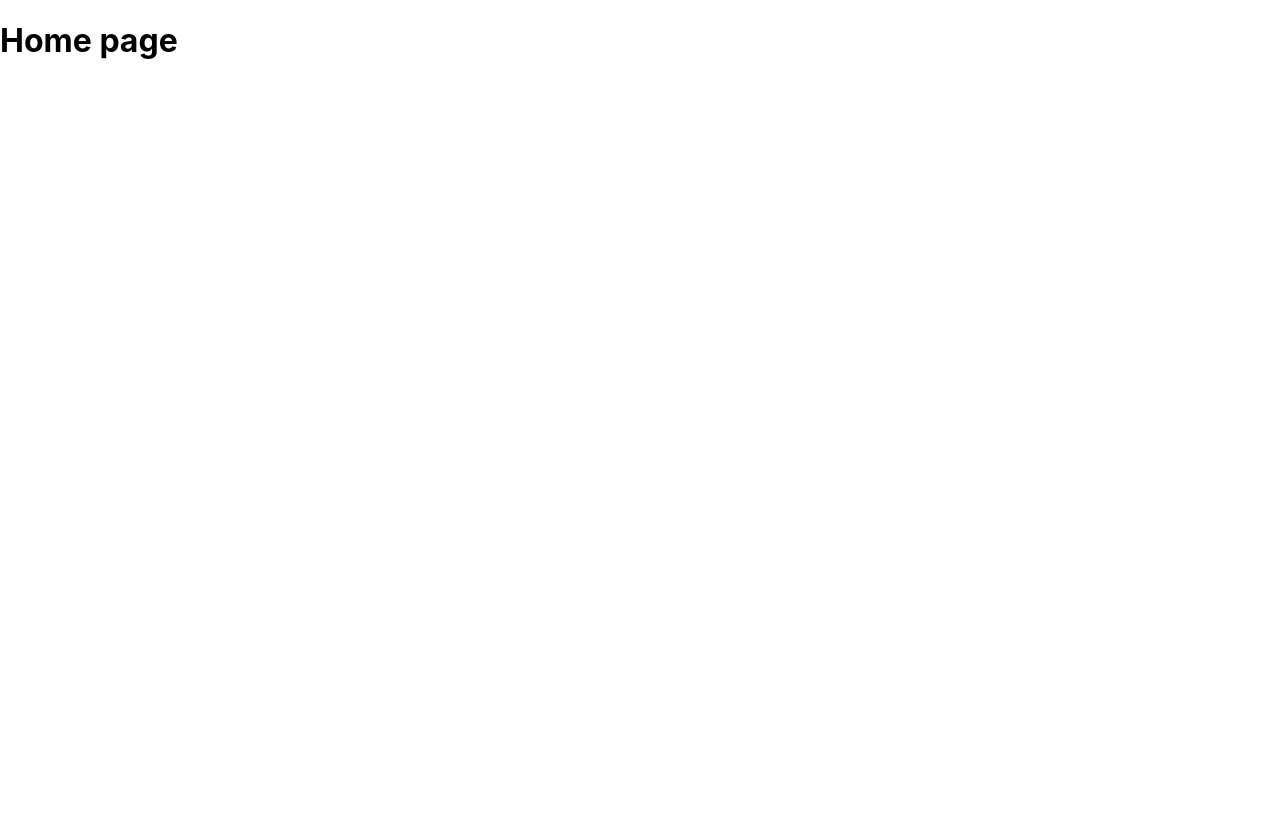
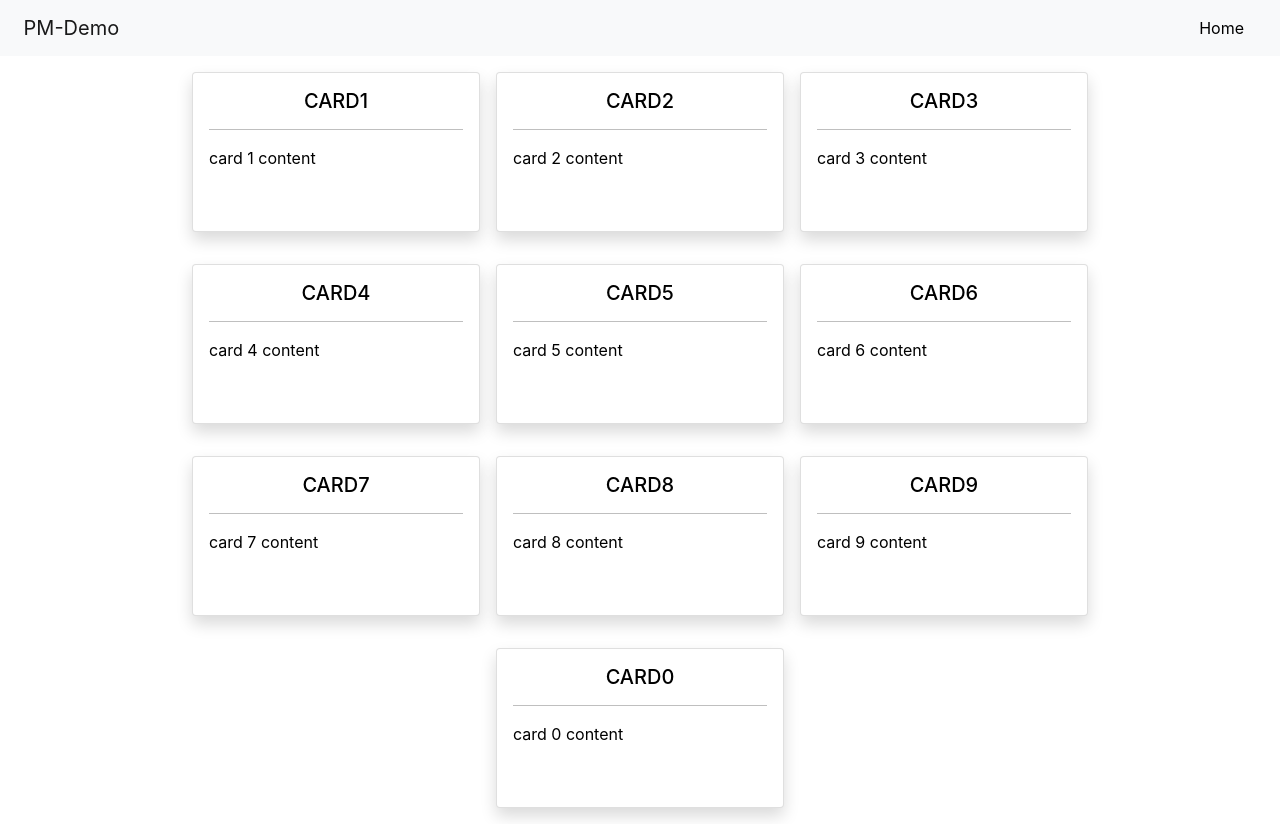
Before and after one commit to AuguestGao/pm-demo, a React (Create React App) app: page / in a window 1280 px wide. Before the commit the page ends 800 px from the top, so only its background shows below. Built offline with nearby package versions, Linux system fonts and the light colour scheme.

Commit message:
added card preview, and changed project route to include parameter

```diff
--- a/package.json
+++ b/package.json
@@ -6,7 +6,9 @@
     "@testing-library/jest-dom": "^5.11.4",
     "@testing-library/react": "^11.1.0",
     "@testing-library/user-event": "^12.1.10",
+    "bootstrap": "^5.1.0",
     "react": "^17.0.2",
+    "react-bootstrap": "^1.6.1",
     "react-dom": "^17.0.2",
     "react-router-dom": "^5.2.0",
     "react-scripts": "4.0.3",
--- a/src/App.js
+++ b/src/App.js
@@ -1,7 +1,9 @@
 import React from "react";
+
 import HomePage from "./pages/home.page";
 import ProjectPage from "./pages/project.page";
 import NotFoundPage from "./pages/404";
+import Header from "./components/Header.component";
 
 import {
   BrowserRouter as Router,
@@ -13,9 +15,10 @@ import {
 function App() {
   return (
     <Router>
+      <Header />
       <Switch>
         <Route exact path="/" component={HomePage} />
-        <Route path="/project" component={ProjectPage} />
+        <Route path="/project/:id" component={ProjectPage} />
         <Route path="/notfound" component={NotFoundPage} />
         <Redirect to="/notfound" />
       </Switch>
--- /dev/null
+++ b/src/components/CardPreview.component.jsx
@@ -0,0 +1,22 @@
+import React from "react";
+import { Card } from "react-bootstrap";
+import { Link } from "react-router-dom";
+
+const CardPreview = ({ id, title, text }) => (
+  <Card
+    className="mx-2 my-3 shadow cardPreview"
+    style={{ width: "18rem", height: "10rem", cursor: "pointer" }}
+  >
+    <Link to={`project/${id}`}>
+      <Card.Body>
+        <Card.Title className="text-center mb-3 ">
+          {title.toUpperCase()}
+        </Card.Title>
+        <hr />
+        <Card.Text>{text}</Card.Text>
+      </Card.Body>
+    </Link>
+  </Card>
+);
+
+export default CardPreview;
--- /dev/null
+++ b/src/components/Header.component.jsx
@@ -0,0 +1,22 @@
+import React from "react";
+import { Navbar, Container, Nav } from "react-bootstrap";
+import { Link } from "react-router-dom";
+
+const Header = () => {
+  return (
+    <Navbar collapseOnSelect expand="md" bg="light" sticky="top">
+      <Container>
+        <Navbar.Brand className>PM-Demo</Navbar.Brand>
+      </Container>
+      <Nav>
+        <Container className="justify-content-end cursor-pointer">
+          <Link to="/" className="px-4 py-2 rounded">
+            Home
+          </Link>
+        </Container>
+      </Nav>
+    </Navbar>
+  );
+};
+
+export default Header;
--- a/src/index.css
+++ b/src/index.css
@@ -1,13 +1,31 @@
 body {
   margin: 0;
-  font-family: -apple-system, BlinkMacSystemFont, 'Segoe UI', 'Roboto', 'Oxygen',
-    'Ubuntu', 'Cantarell', 'Fira Sans', 'Droid Sans', 'Helvetica Neue',
+  font-family: -apple-system, BlinkMacSystemFont, "Segoe UI", "Roboto", "Oxygen",
+    "Ubuntu", "Cantarell", "Fira Sans", "Droid Sans", "Helvetica Neue",
     sans-serif;
   -webkit-font-smoothing: antialiased;
   -moz-osx-font-smoothing: grayscale;
 }
 
 code {
-  font-family: source-code-pro, Menlo, Monaco, Consolas, 'Courier New',
+  font-family: source-code-pro, Menlo, Monaco, Consolas, "Courier New",
     monospace;
 }
+
+a {
+  text-decoration: none;
+  cursor: pointer;
+  color: black;
+}
+
+a:hover {
+  background-color: black;
+  color: white;
+}
+
+.cardPreview:hover {
+  background-color: black;
+  color: white;
+  transform: scale(0.95);
+  transition: all 0.2s ease-in-out;
+}
--- a/src/index.js
+++ b/src/index.js
@@ -1,7 +1,9 @@
 import React from "react";
 import ReactDOM from "react-dom";
+import App from "./App";
+
+import "bootstrap/dist/css/bootstrap.min.css";
 import "./index.css";
-import App from "./App";
 
 ReactDOM.render(
   <React.StrictMode>
--- a/src/pages/home.page.jsx
+++ b/src/pages/home.page.jsx
@@ -1,5 +1,33 @@
 import React from "react";
+import CardPreview from "../components/CardPreview.component";
+import { Container } from "react-bootstrap";
 
-const HomePage = () => <h1>Home page</h1>;
+const HomePage = () => {
+  // temperatury cards
+  const cards = [
+    { id: 1, title: "card1", text: "card 1 content" },
+    { id: 2, title: "card2", text: "card 2 content" },
+    { id: 3, title: "card3", text: "card 3 content" },
+    { id: 4, title: "card4", text: "card 4 content" },
+    { id: 5, title: "card5", text: "card 5 content" },
+    { id: 6, title: "card6", text: "card 6 content" },
+    { id: 7, title: "card7", text: "card 7 content" },
+    { id: 8, title: "card8", text: "card 8 content" },
+    { id: 9, title: "card9", text: "card 9 content" },
+    { id: 0, title: "card0", text: "card 0 content" },
+  ];
+  return (
+    <Container className="d-flex flex-row justify-content-center flex-md-wrap">
+      {cards.map((card) => (
+        <CardPreview
+          key={card.id}
+          id={card.id}
+          title={card.title}
+          text={card.text}
+        />
+      ))}
+    </Container>
+  );
+};
 
 export default HomePage;
--- a/src/pages/project.page.jsx
+++ b/src/pages/project.page.jsx
@@ -1,5 +1,8 @@
 import React from "react";
 
-const ProjectPage = () => <h1>Project page</h1>;
+const ProjectPage = ({ match }) => {
+  const { id } = match.params;
+  return <h1>Project {id} page</h1>;
+};
 
 export default ProjectPage;
```
Also changed, not shown: 1 other file (tests, documents, lock files or other folders).
